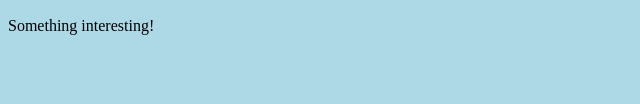
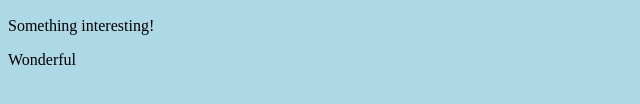
Before and after one commit to SunilZ07/gitLearn, a plain HTML site: page index.html in a window 1280 px wide. Shown: the part 148-252 px from the top of the page, 0-640 px from the left. Drawn offline with Linux system fonts and the light colour scheme.

Commit message:
Added one span tag

```diff
--- a/index.html
+++ b/index.html
@@ -14,7 +14,7 @@
     <div>Hii</div>
     <h2>Awesome</h2>
     <p>Something interesting!</p>
-
+    <span>Wonderful</span>
 </body>
 
 </html>
```
